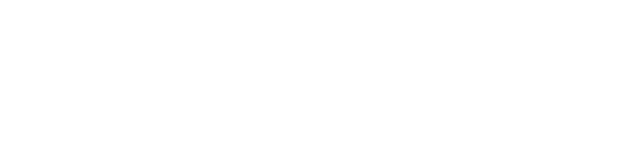
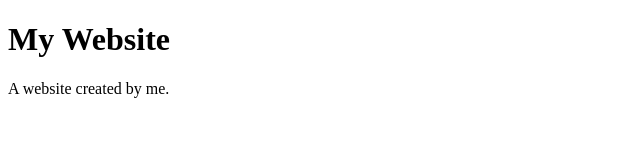
Before and after one commit to bjoobeen/JR7, a plain HTML site: page W3Schools Website Ex/index.html in a window 1280 px wide. Shown: the whole page, without its empty margins (0-640 px from the left). Drawn offline with Linux system fonts and the light colour scheme.

```diff
--- a/W3Schools Website Ex/index.html
+++ b/W3Schools Website Ex/index.html
@@ -5,7 +5,10 @@
         <title>W3Schools Website Exercise</title>
     </head>
     <body>
-
+        <header>
+            <h1><strong>My Website</strong></h1>
+            <p>A website created by me.</p>
+        </header>
     </body>
 
 </html>
```
